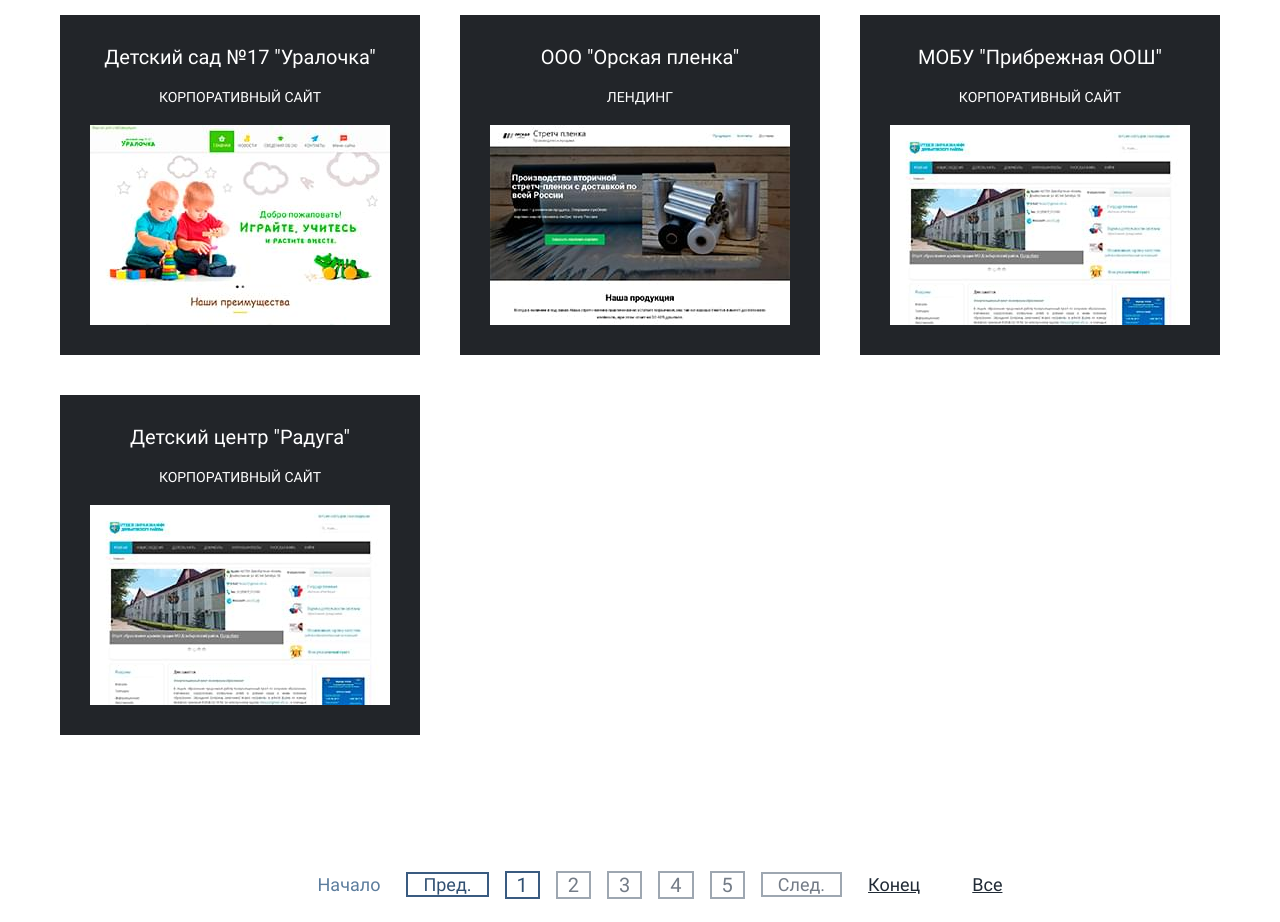
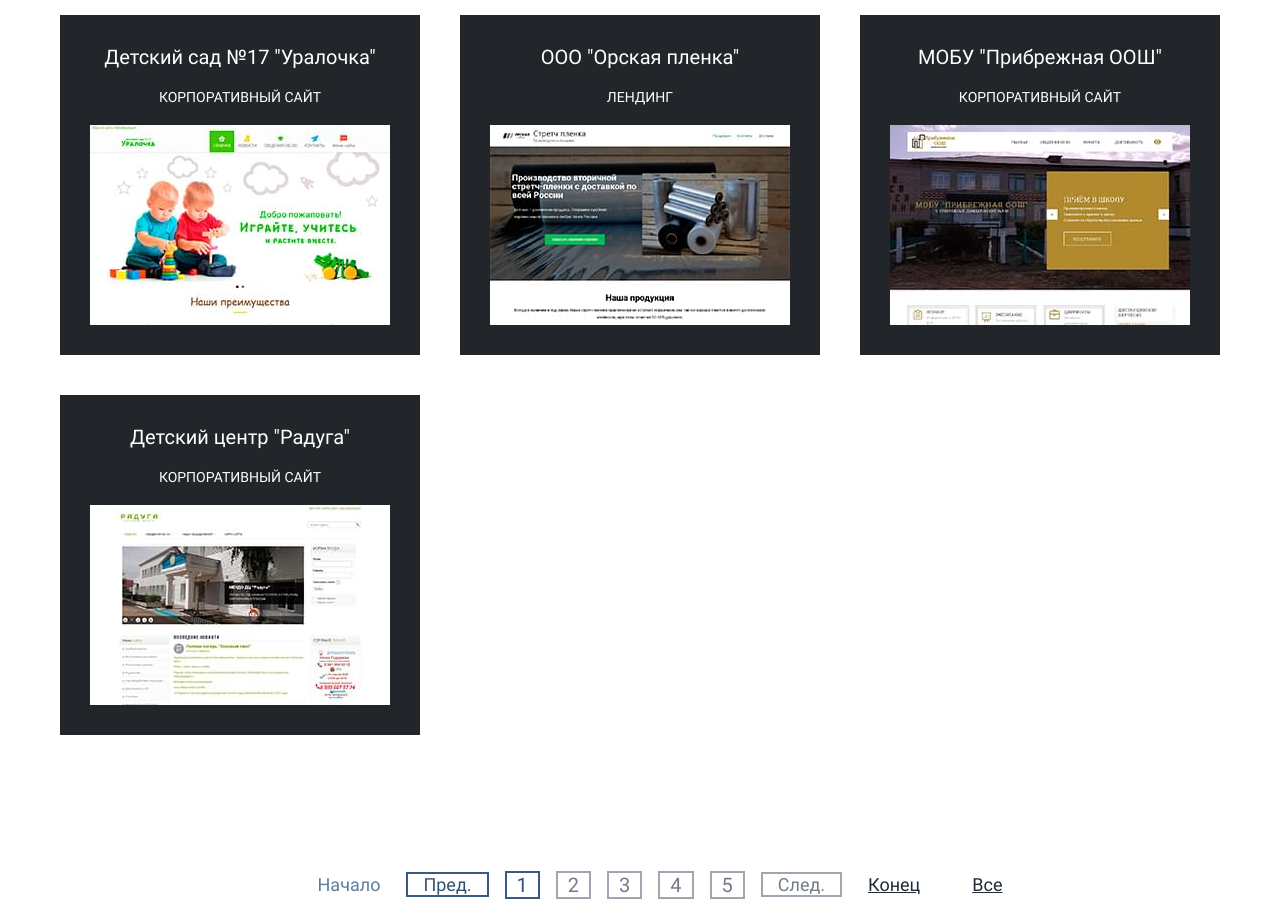
Before and after one commit to necrasov/necrasov.github.io, a plain HTML site: page portfolio.html in a window 1280 px wide. Shown: the part 1060-1982 px from the top of the page. Drawn offline with Linux system fonts and the light colour scheme.

Commit message:
Update portfolio.html

```diff
--- a/portfolio.html
+++ b/portfolio.html
@@ -187,7 +187,7 @@
 								<div class="section-portfolio__title">МОБУ "Прибрежная ООШ"</div>
 								<div class="section-portfolio__label">Корпоративный сайт</div>
 								<div class="section-portfolio__image">
-									<img src="images/dest/portfolio/thumb/roo-22-thumb.jpg" alt="icon">
+									<img src="images/dest/portfolio/thumb/priboosh-thumb.jpg" alt="icon">
 								</div>
 								<div class="section-portfolio__overlay">
 									<button class="button button-transparent">Просмотреть</button>
@@ -199,7 +199,7 @@
 								<div class="section-portfolio__title">Детский центр "Радуга"</div>
 								<div class="section-portfolio__label">Корпоративный сайт</div>
 								<div class="section-portfolio__image">
-									<img src="images/dest/portfolio/thumb/roo-22-thumb.jpg" alt="icon">
+									<img src="images/dest/portfolio/thumb/dc-raduga-thumb.jpg" alt="icon">
 								</div>
 								<div class="section-portfolio__overlay">
 									<button class="button button-transparent">Просмотреть</button>
```
